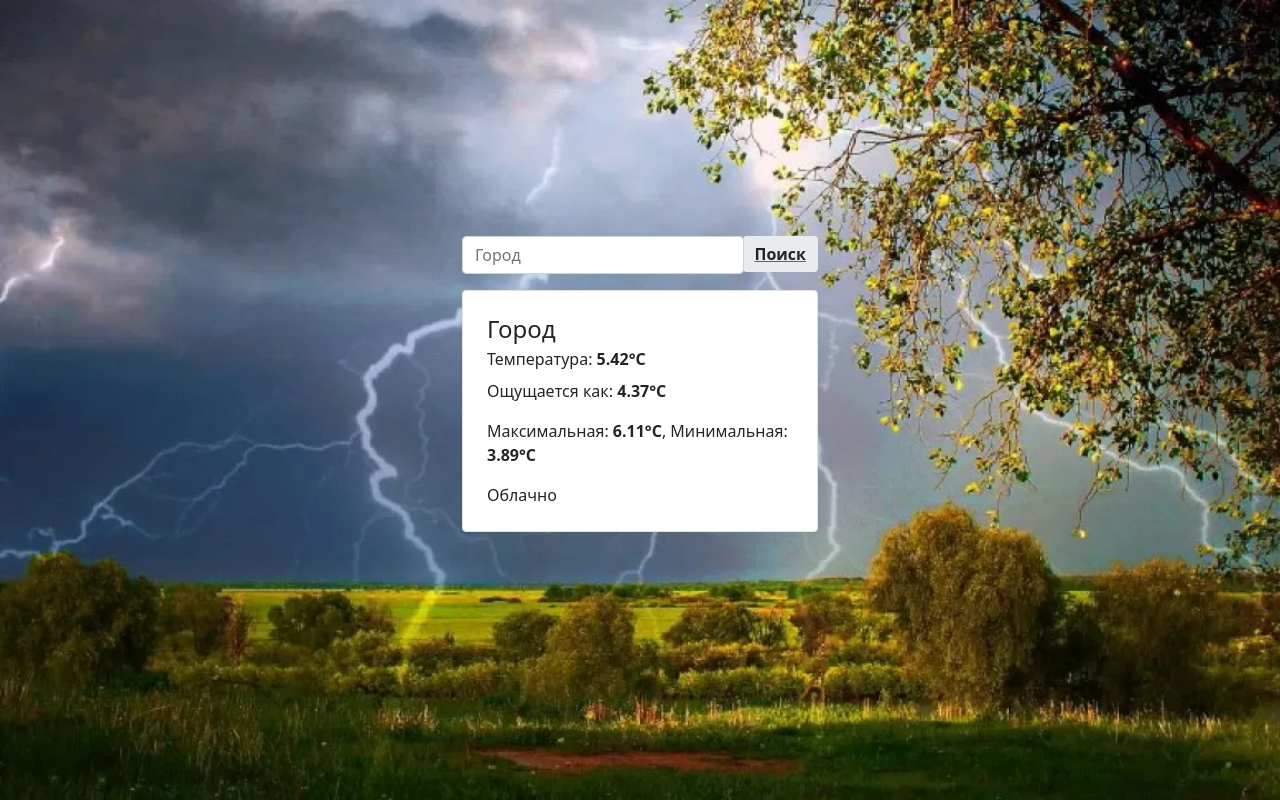
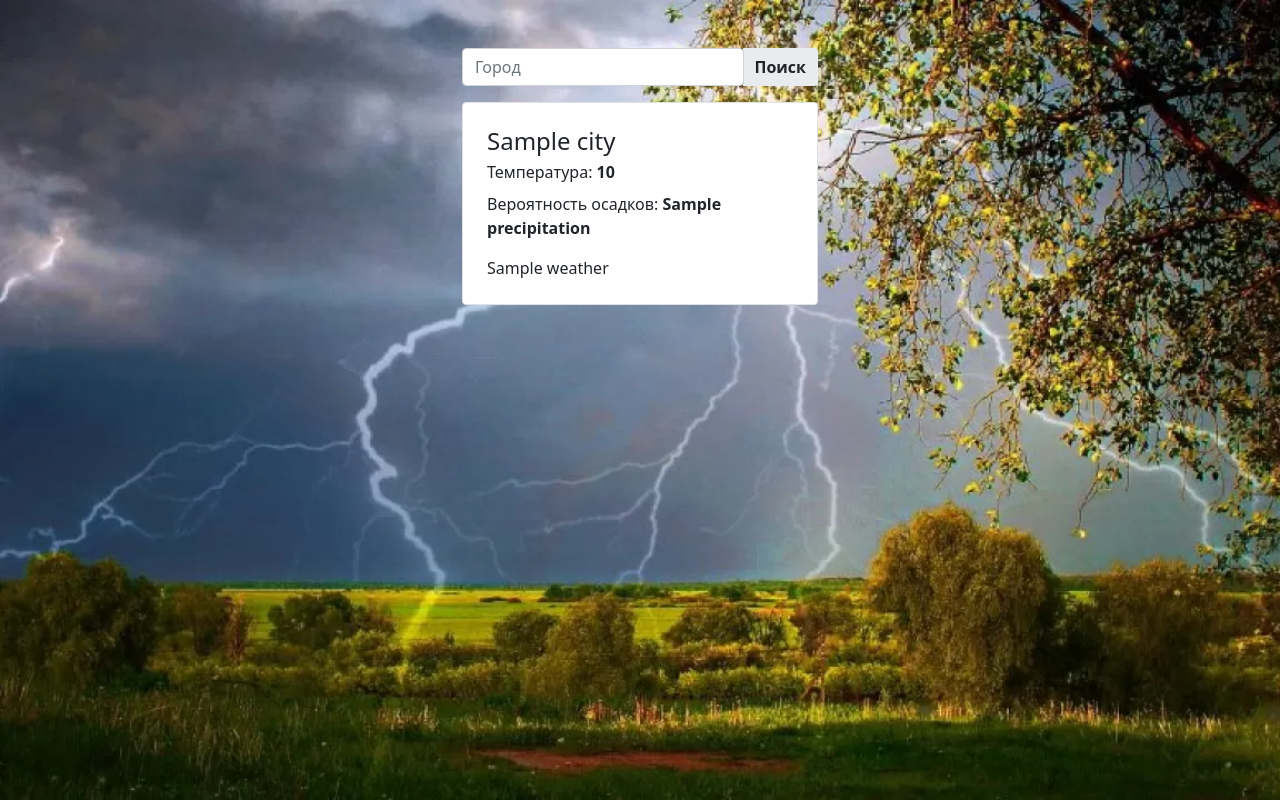
Before and after one commit to meoowqt/weather, a Flask app: template templates/index.html in a window 1280 px wide. Run offline with Flask 3, Linux system fonts and the light colour scheme; the template is opened without the code that fills it: most values are stand-ins (such as "Sample title", 1, 10 or a date in 2020).

Commit message:
Подключен API городов с координатами, теперь программа работает

```diff
--- a/app.py
+++ b/app.py
@@ -1,15 +1,91 @@
-from flask import Flask, render_template
+from flask import Flask, render_template, request, session
 from flask_sqlalchemy import SQLAlchemy
+import requests
 
 app = Flask(__name__)
 
 app.secret_key = "NOSECRET;("
+API_NINJAS_KEY = "19XnYwxNhqsNSVecc07O5g==ITo85sc4hjl01O0o"
 
 
-@app.route("/")
+@app.route("/", methods=["GET", "POST"])
 def index():
+    if request.method == "POST":
+        city_name = request.form["city"]
+        coordinates = get_coordinates(city_name)
+        if coordinates:
+            weather_data = get_weather(
+                coordinates["latitude"], coordinates["longitude"], city_name
+            )
+            return render_template("index.html", weather_data=weather_data)
+        else:
+            return render_template("index.html", error="City not found")
     return render_template("index.html")
 
+
+def get_coordinates(city_name):
+    url = f"https://api.api-ninjas.com/v1/geocoding?city={city_name}"
+    headers = {"X-Api-Key": API_NINJAS_KEY}
+    response = requests.get(url, headers=headers)
+    if response.status_code == 200:
+        data = response.json()
+        if data:
+            coordinates = data[0]
+            return {
+                "latitude": coordinates["latitude"],
+                "longitude": coordinates["longitude"],
+            }
+    return None
+
+def decode_weather_code(code):
+    codes = {
+        0: "Ясное небо",
+        1: "В основном ясно",
+        2: "Переменная облачность",
+        3: "Пасмурно",
+        45: "Туман",
+        48: "Оседающая изморозь",
+        51: "Легкая морось",
+        53: "Умеренная морось",
+        55: "Интенсивная морось",
+        56: "Легкая ледяная морось",
+        57: "Интенсивная ледяная морось",
+        61: "Небольшой дождь",
+        63: "Умеренный дождь",
+        65: "Сильный дождь",
+        66: "Легкий ледяной дождь",
+        67: "Сильный ледяной дождь",
+        71: "Небольшой снег",
+        73: "Умеренный снег",
+        75: "Сильный снег",
+        77: "Снежные зерна",
+        80: "Слабые ливневые дожди",
+        81: "Умеренные ливневые дожди",
+        82: "Сильные ливневые дожди",
+        85: "Слабые снежные ливни",
+        86: "Сильные снежные ливни",
+        95: "Гроза",
+        96: "Гроза с градом",
+        99: "Сильная гроза с градом"
+    }
+    return codes.get(code, "Неизвестный код погоды")
+
+def get_weather(latitude, longitude, city):
+    response = requests.get(
+        f"https://api.open-meteo.com/v1/forecast?latitude={latitude}&longitude={longitude}&current_weather=true"
+    )
+    if response.status_code == 200:
+        weather_data = response.json()
+        weather = {
+            "city": city,
+            "temperature": weather_data["current_weather"]["temperature"],
+            "precipitation": weather_data["current_weather"].get(
+                "precipitation", "N/A"
+            ),
+            "weather": decode_weather_code(weather_data["current_weather"].get("weathercode", "N/A")),
+        }
+        return weather
+    return None
 
 
 if __name__ == "__main__":
--- a/templates/index.html
+++ b/templates/index.html
@@ -4,8 +4,7 @@
     <meta charset="UTF-8">
     <meta name="viewport" content="width=device-width, initial-scale=1.0">
     <link href="https://cdn.jsdelivr.net/npm/bootstrap@5.0.2/dist/css/bootstrap.min.css" rel="stylesheet" integrity="sha384-EVSTQN3/azprG1Anm3QDgpJLIm9Nao0Yz1ztcQTwFspd3yD65VohhpuuCOmLASjC" crossorigin="anonymous">
-    <link href="https://fonts.googleapis.com/css?family=Roboto:300,400,500,700&display=swap" rel="stylesheet" />
-    <title>Погода</title>
+    <link href="https://fonts.googleapis.com/css?family=Roboto:300,400,500,700&display=swap" rel="stylesheet" />    <title>Погода</title>
 
     <style>
         .back{
@@ -19,35 +18,34 @@
 <body>
     <section class="vh-100 back">
         <div class="container py-5 h-100 ">
+            <form method="post">
+          <div class="row d-flex justify-content-center align-items-center h-100">
 
-          <div class="row d-flex justify-content-center align-items-center h-100">
             <div class="col-md-8 col-lg-6 col-xl-4">
               <div class="input-group rounded mb-3">
                 <input type="search" class="form-control rounded" placeholder="Город" aria-label="Поиск"
-                  aria-describedby="search-addon" required/>
-                <a href="#!" type="button">
-                  <span class="input-group-text border-0 fw-bold" id="search-addon">
+                aria-describedby="search-addon" name="city" required/>
+                <button type="submit" class="input-group-text border-0 fw-bold" id="search-addon">
                     Поиск
-                  </span>
-                </a>
+                </button>
               </div>
+            </form>
+            {% if weather_data %}
+            <div class="mb-4 pb-2">
+                <div class="card shadow-0 border">
+                  <div class="card-body p-4">
 
-              <div class="mb-4 pb-2">
-              <div class="card shadow-0 border">
-                <div class="card-body p-4">
+                    <h4 class="mb-1 sfw-normal">{{weather_data.city}}</h4>
+                    <p class="mb-2">Температура: <strong>{{weather_data.temperature}}</strong></p>
+                    <p>Вероятность осадков: <strong>{{weather_data.precipitation}}</strong></p>
 
-                  <h4 class="mb-1 sfw-normal">Город</h4>
-                  <p class="mb-2">Температура: <strong>5.42°C</strong></p>
-                  <p>Ощущается как: <strong>4.37°C</strong></p>
-                  <p>Максимальная: <strong>6.11°C</strong>, Минимальная: <strong>3.89°C</strong></p>
+                    <div class="d-flex flex-row align-items-center">
+                      <p class="mb-0 me-4">{{weather_data.weather}}</p>
+                    </div>
 
-                  <div class="d-flex flex-row align-items-center">
-                    <p class="mb-0 me-4">Облачно</p>
                   </div>
-
                 </div>
-              </div>
-
+            {% endif %}
             </div>
           </div>
 
```
